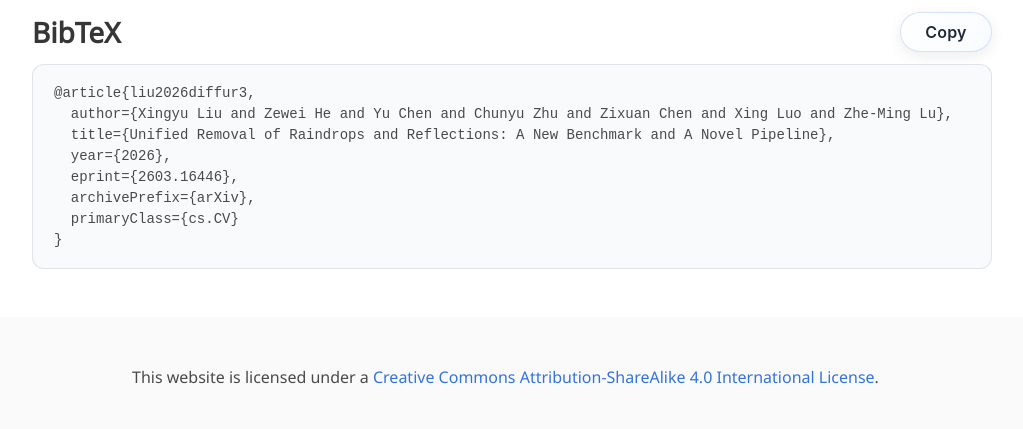
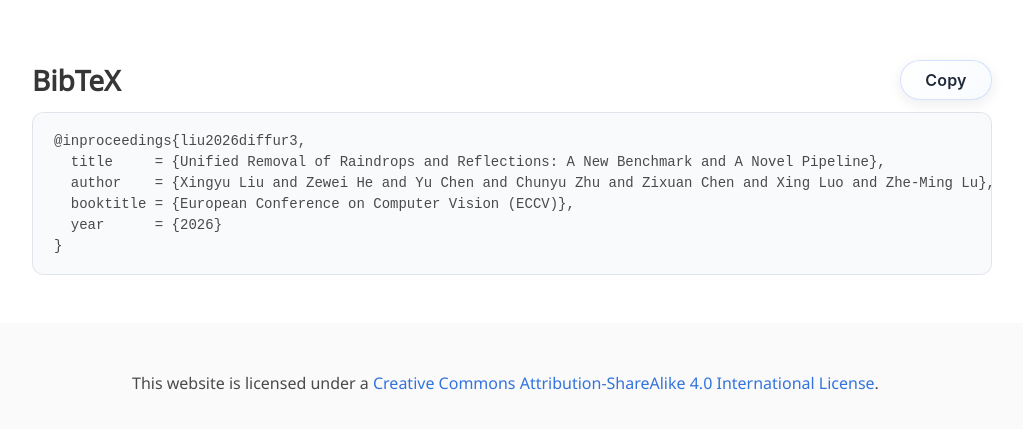
Before and after one commit to XingyuLiu00/XingyuLiu00.github.io, a Jekyll site: the page diffur3/index.html, which Jekyll copies as it is, in a window 1280 px wide and 900 px high, scrolled down 4136 px, cut to the strip 409-838 px from the top of the window. Shown: the whole strip, without its empty margins (128-1151 px from the left). Built offline with Jekyll 4.4.1, drawn with Linux system fonts in a browser that asks for light colours; nearby versions of some CDN libraries; some web fonts are replaced; library files that are not in the unit come from our copies; a style sheet for code colours, icons or effects is not loaded; some of the changed text lies outside the part shown.

Commit message:
update project page

```diff
--- a/diffur3/index.html
+++ b/diffur3/index.html
@@ -168,24 +168,24 @@
                 </a>
               </span> -->
               <!-- Code Link. -->
-              <!-- <span class="link-block">
-                <a href="https://github.com/google/nerfies"
+              <span class="link-block">
+                <a href="https://github.com/XingyuLiu00/DiffUR3"
                    class="external-link button is-normal is-rounded is-dark">
                   <span class="icon">
                       <i class="fab fa-github"></i>
                   </span>
                   <span>Code</span>
-                  </a> -->
-              <!-- </span> -->
+                  </a>
+              </span>
               <!-- Dataset Link. -->
-              <!-- <span class="link-block">
-                <a href="https://github.com/google/nerfies/releases/tag/0.1"
+              <span class="link-block">
+                <a href="https://github.com/XingyuLiu00/RDRF"
                    class="external-link button is-normal is-rounded is-dark">
                   <span class="icon">
                       <i class="far fa-images"></i>
                   </span>
                   <span>Data</span>
-                  </a> -->
+                  </a>
             </div>
 
           </div>
@@ -381,7 +381,12 @@
 </section>
 
 
-<section class="section">
+@inproceedings{liu2026diffur3,
+  title     = {Unified Removal of Raindrops and Reflections: A New Benchmark and A Novel Pipeline},
+  author    = {Xingyu Liu and Zewei He and Yu Chen and Chunyu Zhu and Zixuan Chen and Xing Luo and Zhe-Ming Lu},
+  booktitle = {European Conference on Computer Vision (ECCV)},
+  year      = {2026}
+}<section class="section">
   <div class="container is-max-desktop">
     <div class="columns is-centered">
       <div class="column is-full-width">
@@ -471,13 +476,11 @@
       </button>
     </div>
 
-    <pre class="bibtex-box"><code id="bibtex-code">@article{liu2026diffur3,
-  author={Xingyu Liu and Zewei He and Yu Chen and Chunyu Zhu and Zixuan Chen and Xing Luo and Zhe-Ming Lu},
-  title={Unified Removal of Raindrops and Reflections: A New Benchmark and A Novel Pipeline},
-  year={2026},
-  eprint={2603.16446},
-  archivePrefix={arXiv},
-  primaryClass={cs.CV}
+    <pre class="bibtex-box"><code id="bibtex-code">@inproceedings{liu2026diffur3,
+  title     = {Unified Removal of Raindrops and Reflections: A New Benchmark and A Novel Pipeline},
+  author    = {Xingyu Liu and Zewei He and Yu Chen and Chunyu Zhu and Zixuan Chen and Xing Luo and Zhe-Ming Lu},
+  booktitle = {European Conference on Computer Vision (ECCV)},
+  year      = {2026}
 }</code></pre>
 
   </div>
```
